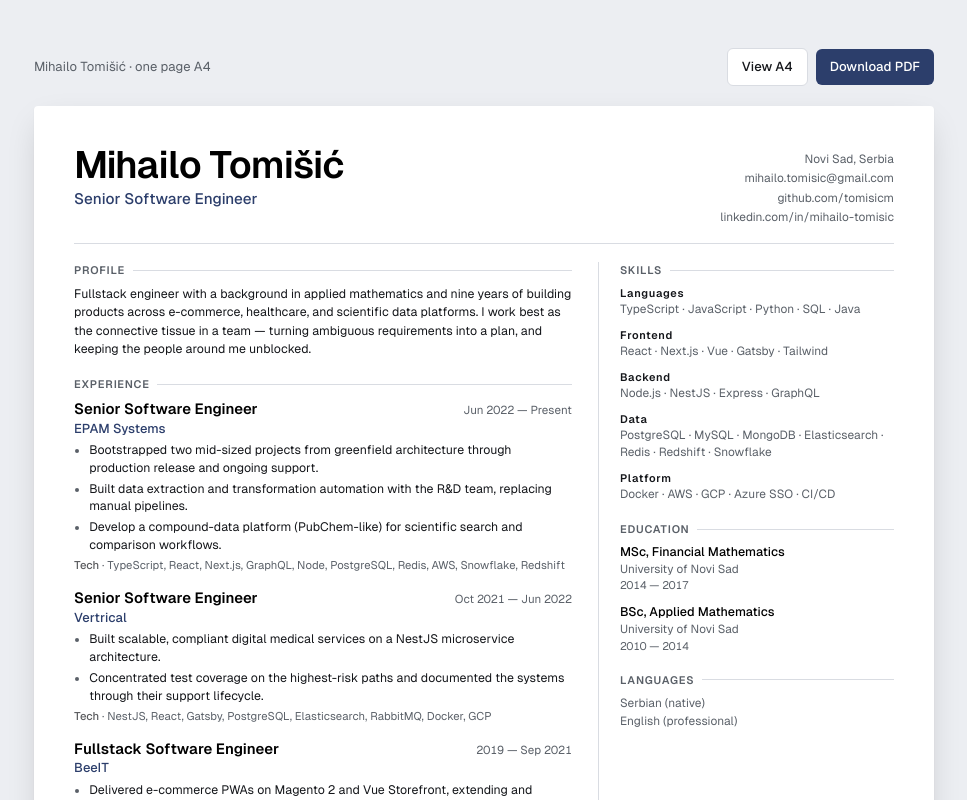
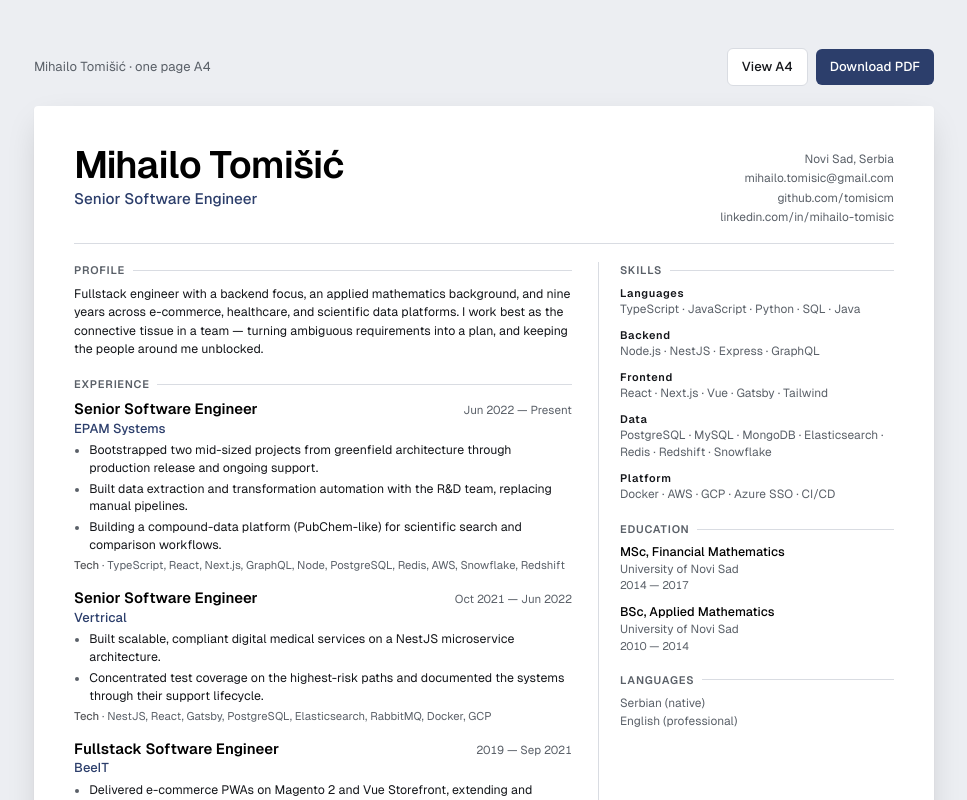
Before and after one commit to tomisicm/cv, a Next.js app: page / in a window 1280 px wide. Shown: the top 800 px of the page, without its empty margins (156-1123 px from the left). Built offline with nearby package versions, Linux system fonts and the light colour scheme.

Commit message:
content: lead with backend focus, reorder skills, fix tense

```diff
--- a/src/content/cv.ts
+++ b/src/content/cv.ts
@@ -67,9 +67,9 @@ export const cv: Cv = {
   ],
 
   summary:
-    'Fullstack engineer with a background in applied mathematics and nine years ' +
-    'of building products across e-commerce, healthcare, and scientific data ' +
-    'platforms. I work best as the connective tissue in a team — turning ' +
+    'Fullstack engineer with a backend focus, an applied mathematics ' +
+    'background, and nine years across e-commerce, healthcare, and scientific ' +
+    'data platforms. I work best as the connective tissue in a team — turning ' +
     'ambiguous requirements into a plan, and keeping the people around me ' +
     'unblocked.',
 
@@ -82,7 +82,7 @@ export const cv: Cv = {
       bullets: [
         'Bootstrapped two mid-sized projects from greenfield architecture through production release and ongoing support.',
         'Built data extraction and transformation automation with the R&D team, replacing manual pipelines.',
-        'Develop a compound-data platform (PubChem-like) for scientific search and comparison workflows.',
+        'Building a compound-data platform (PubChem-like) for scientific search and comparison workflows.',
       ],
       tech: [
         'TypeScript',
@@ -154,12 +154,12 @@ export const cv: Cv = {
       items: ['TypeScript', 'JavaScript', 'Python', 'SQL', 'Java'],
     },
     {
+      label: 'Backend',
+      items: ['Node.js', 'NestJS', 'Express', 'GraphQL'],
+    },
+    {
       label: 'Frontend',
       items: ['React', 'Next.js', 'Vue', 'Gatsby', 'Tailwind'],
-    },
-    {
-      label: 'Backend',
-      items: ['Node.js', 'NestJS', 'Express', 'GraphQL'],
     },
     {
       label: 'Data',
```
